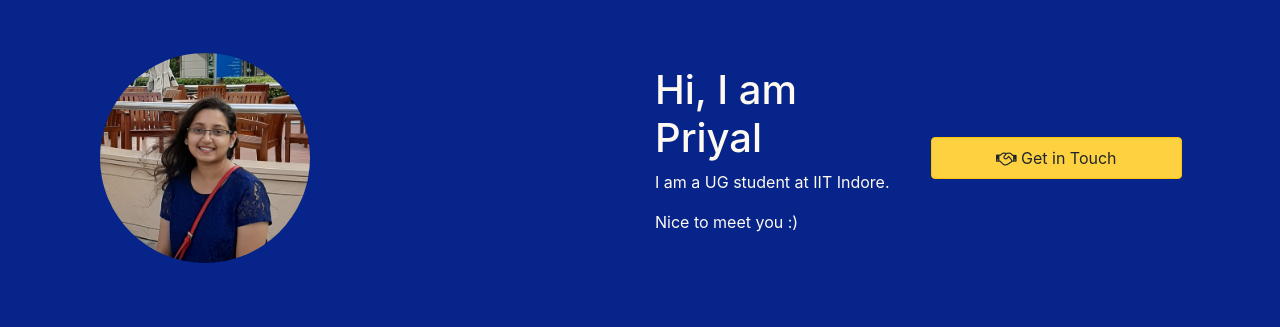
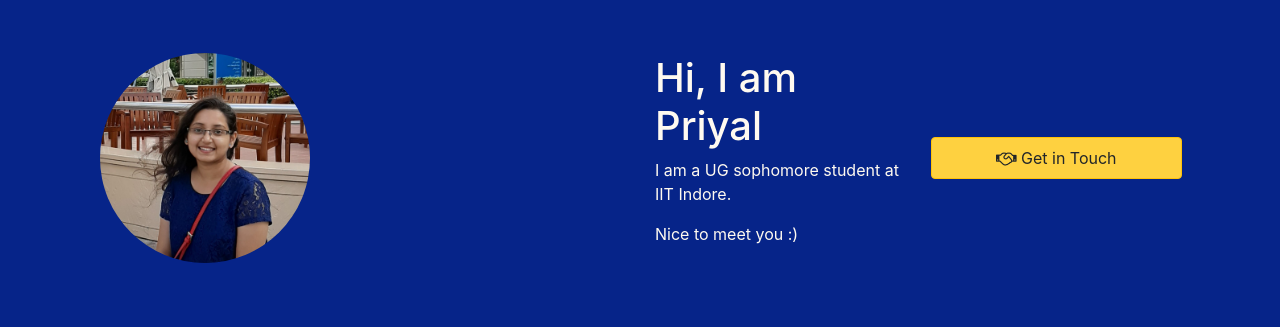
Before and after one commit to priyalweb/priyalweb.github.io, a website: page index.html in a window 1280 px wide. Shown: the part 67-394 px from the top of the page. Drawn offline with nearby package versions, Linux system fonts and the light colour scheme.

Commit message:
Update index.html

```diff
--- a/index.html
+++ b/index.html
@@ -150,7 +150,7 @@
                 </div>
                 <div class="col-12 col-sm-3 align-self-center">
                     <h1>Hi, I am Priyal</h1>
-                    <p>I am a UG student at IIT Indore.</p>
+                    <p>I am a UG sophomore student at IIT Indore.</p>
                     <p>Nice to meet you :)</p>
                 </div>
                 <div class="col-12 col-sm align-self-center btn" role="button">
```
